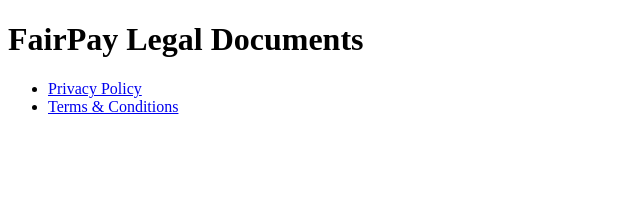
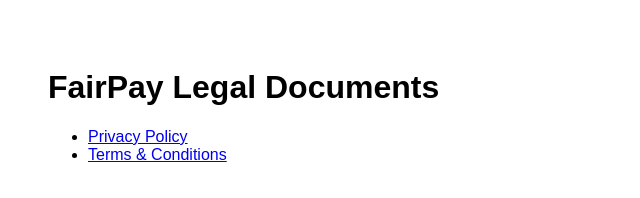
Before and after one commit to splitnowcloud-jpg/fairpay-legal, a plain HTML site: page index.html in a window 1280 px wide. Shown: the whole page, without its empty margins (0-640 px from the left). Drawn offline with Linux system fonts and the light colour scheme.

Commit message:
Update index.html

```diff
--- a/index.html
+++ b/index.html
@@ -1,23 +1,24 @@
 <!DOCTYPE html>
-<html>
+<html lang="en">
 <head>
-    <meta charset="UTF-8" />
+  <meta charset="UTF-8">
   <title>FairPay Legal</title>
 </head>
-  <body>
+<body style="font-family: Arial; padding: 40px;">
   <h1>FairPay Legal Documents</h1>
 
   <ul>
     <li>
-        <a href="PRIVACY POLICY – FAIRPAY TECHNOLOGIES LLC Effective Date: December 2025.docx">
+      <a href="privacy.html" target="_blank">
         Privacy Policy
       </a>
     </li>
     <li>
-        <a href="TERMS & CONDITIONS – FAIRPAY TECHNOLOGIES LLC.docx">
+      <a href="terms.html" target="_blank">
         Terms & Conditions
       </a>
     </li>
   </ul>
+
 </body>
 </html>
```
Lines whose indentation alone changed are shown as unchanged.
